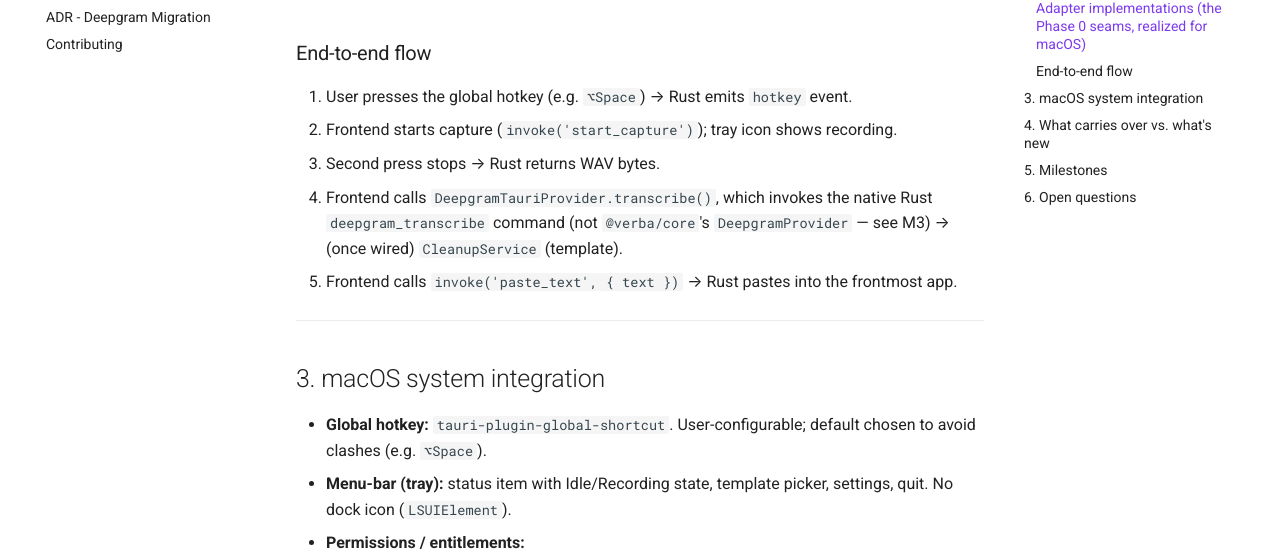
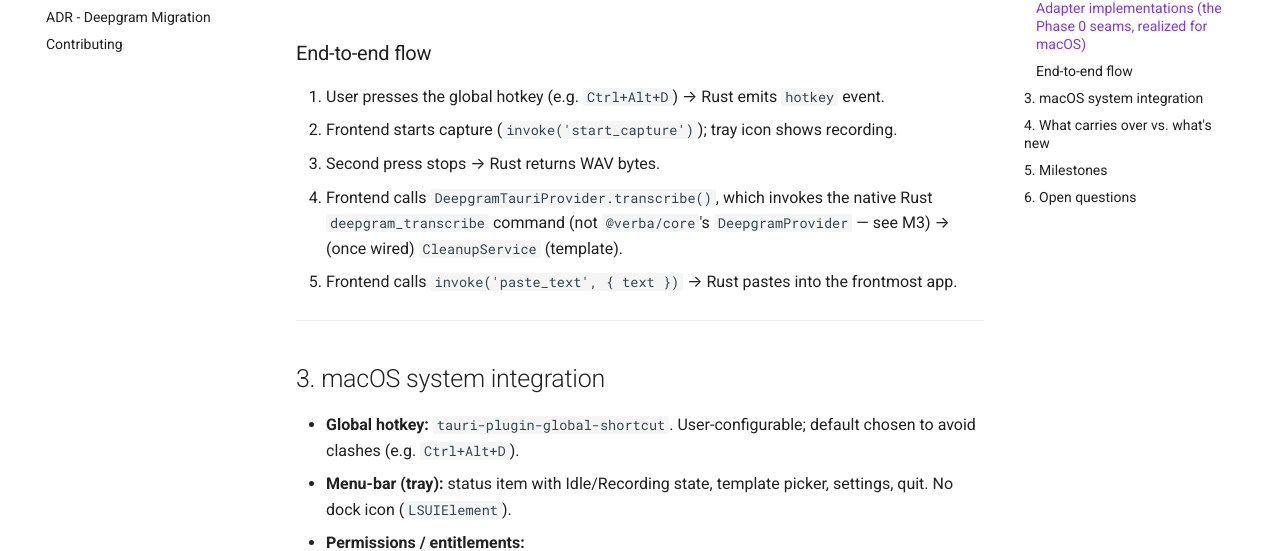
Before and after one commit to talent-factory/verba, an MkDocs documentation site: the page built from docs/development/phase-1-macos-app.md, in a window 1280 px wide and 900 px high, scrolled down 2189 px. Shown: the part 172-723 px from the top of the window. Built offline with MkDocs 1.6.1 and Material for MkDocs 9.7.7, drawn with Linux system fonts in a browser that asks for light colours; comment, search, counter and statistics services are not loaded.

Commit message:
✨ feat(macos): globalen Hotkey auf Ctrl+Alt+D ändern
Alt+Space ist auf dem Zielsystem anderweitig belegt und kollidierte mit
der bestehenden Belegung. Neuer Accelerator: Control+Alt+D.

```diff
--- a/docs/development/phase-1-macos-app.md
+++ b/docs/development/phase-1-macos-app.md
@@ -95,7 +95,7 @@
 
 ### End-to-end flow
 
-1. User presses the global hotkey (e.g. `⌥Space`) → Rust emits `hotkey` event.
+1. User presses the global hotkey (e.g. `Ctrl+Alt+D`) → Rust emits `hotkey` event.
 2. Frontend starts capture (`invoke('start_capture')`); tray icon shows recording.
 3. Second press stops → Rust returns WAV bytes.
 4. Frontend calls `DeepgramTauriProvider.transcribe()`, which invokes the
@@ -109,7 +109,7 @@
 ## 3. macOS system integration
 
 - **Global hotkey:** `tauri-plugin-global-shortcut`. User-configurable; default
-  chosen to avoid clashes (e.g. `⌥Space`).
+  chosen to avoid clashes (e.g. `Ctrl+Alt+D`).
 - **Menu-bar (tray):** status item with Idle/Recording state, template picker,
   settings, quit. No dock icon (`LSUIElement`).
 - **Permissions / entitlements:**
@@ -147,7 +147,7 @@
    consumes it via `@verba/core` (bundled by esbuild into `dist/extension.js`).
    Suite green (extension + core).
 2. **M1 — Tauri skeleton.** ✅ Scaffolded under `apps/macos/` — tray menu-bar app,
-   global hotkey (`Alt+Space`) → notification toast, and macOS host adapters
+   global hotkey (`Ctrl+Alt+D`) → notification toast, and macOS host adapters
    (`TauriNotifier`/`TauriSecretStore`/`TauriKeyValueStore`) + a
    `DictationController` that constructs `@verba/core` services (frontend
    type-checks against the package). No audio yet. The Rust/Tauri build targets
```
Also changed, not shown: apps/macos/README.md (+1 -1 lines), 1 other file.
